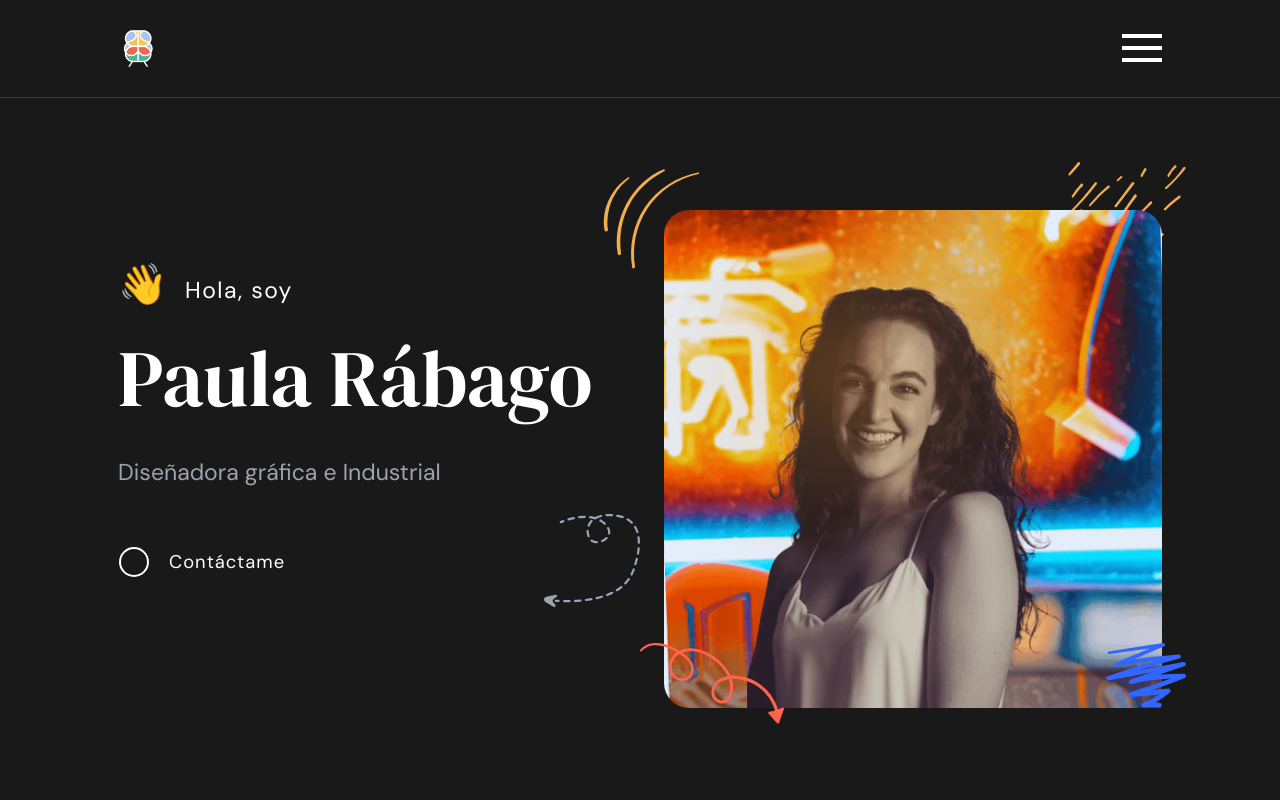
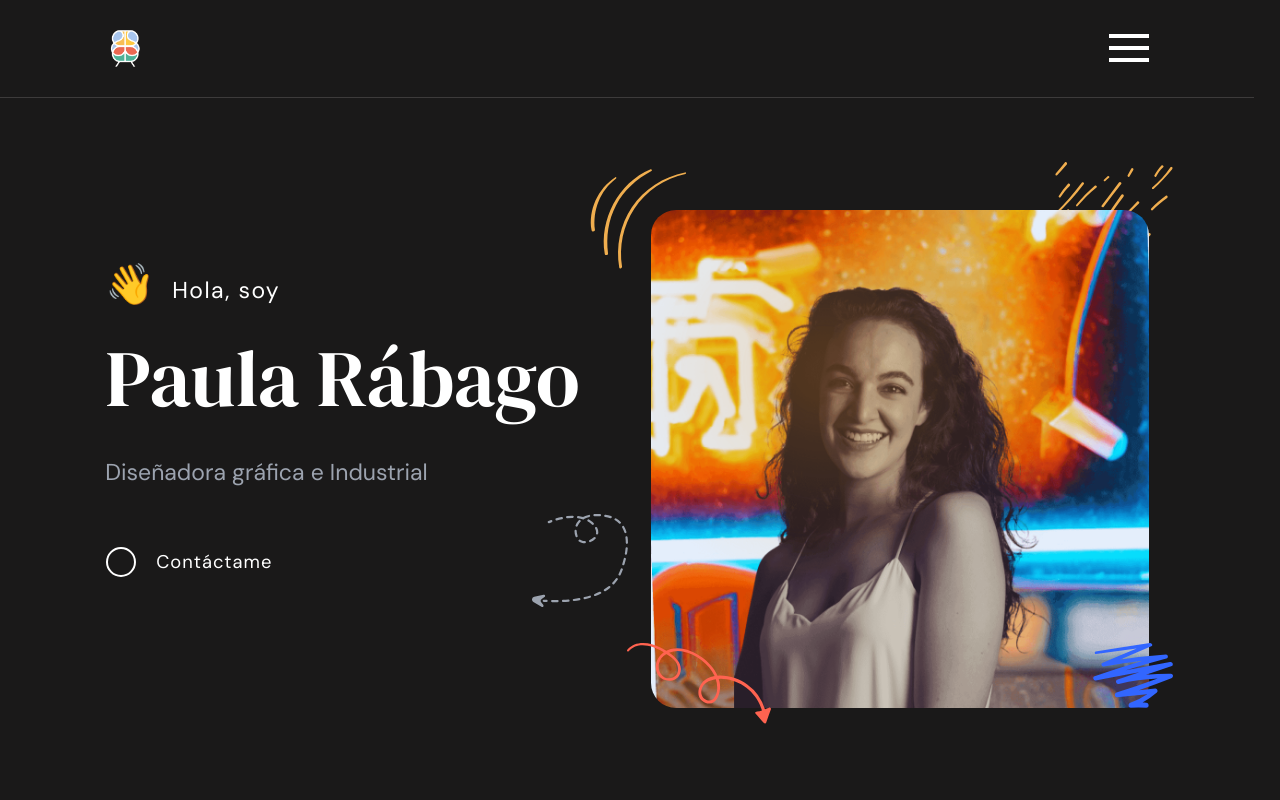
Before and after one commit to paurabagos/portfolio, a plain HTML site: page index.html in a window 1280 px wide. Shown: the top 800 px of the page. Drawn offline with Linux system fonts and the light colour scheme.

Commit message:
fix horizontal scrolling

```diff
--- a/assets/css/custom.css
+++ b/assets/css/custom.css
@@ -1,3 +1,11 @@
+:root {
+    --swiper-theme-color: #93363d;
+}
+
+body {
+    max-width: 98%;
+}
+
 .profile {
     border-radius: 25px;
 }
--- a/index.html
+++ b/index.html
@@ -847,7 +847,7 @@
                         >
                         Experiencia
                     </h3>
-                    <div class="f-w-60 text-warning">
+                    <div class="f-w-52 text-warning">
                         <svg
                             xmlns="http://www.w3.org/2000/svg"
                             viewBox="0 0 216 12.32"
```
Also changed, not shown: 1 other file.
